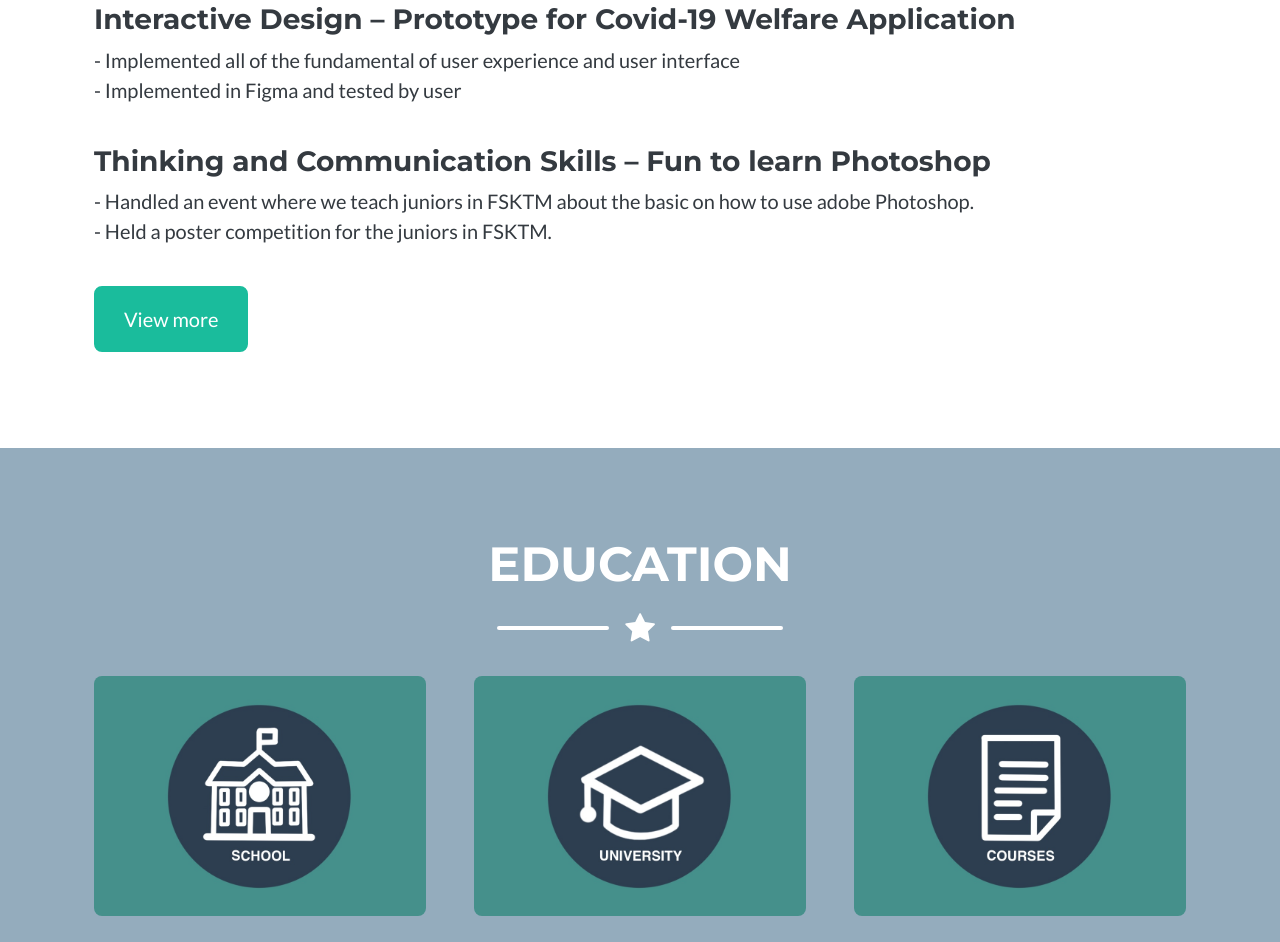
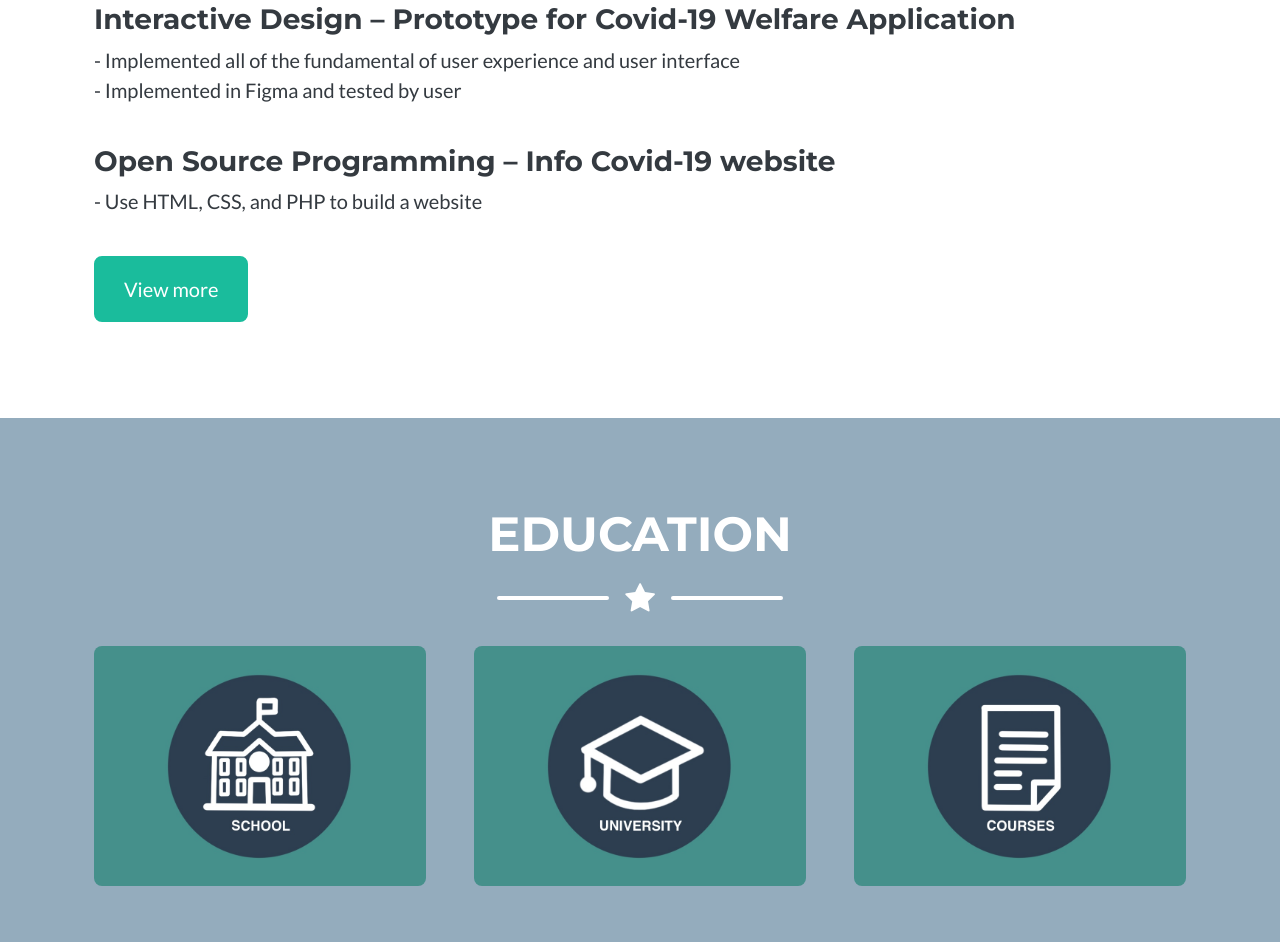
Before and after one commit to Xiulimiao617/Resume, a plain HTML site: page index.html in a window 1280 px wide. Shown: the part 3401-4343 px from the top of the page. Drawn offline with nearby package versions, Linux system fonts and the light colour scheme.

Commit message:
Update index.html

```diff
--- a/index.html
+++ b/index.html
@@ -293,10 +293,10 @@
                           -	Implemented in Figma and tested by user
 
                            </p><br>
-                           <h3>Thinking and Communication Skills – Fun to learn Photoshop </h3>
+                           <h3>Open Source Programming – Info Covid-19 website </h3>
                            <p class="lead">
-                            -	Handled an event where we teach juniors in FSKTM about the basic on how to use adobe Photoshop.<br>
-                            -	Held a poster competition for the juniors in FSKTM.
+                            -	Use HTML, CSS, and PHP to build a website<br>
+
                               </p><br>
 
                               <a href="https://drive.google.com/file/d/1-npOnpwAA9WDpAP195Nwv5XRyVf57PuM/view?usp=sharing"><button class="btn btn-primary btn-xl">View more</button></a>
```
